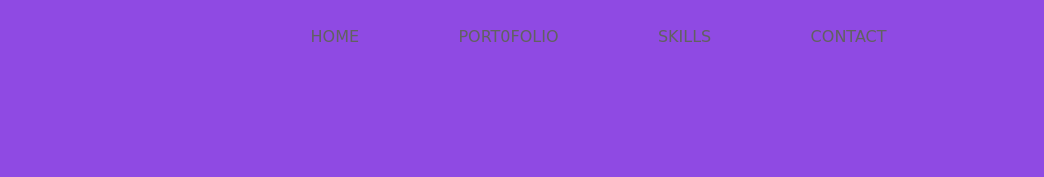
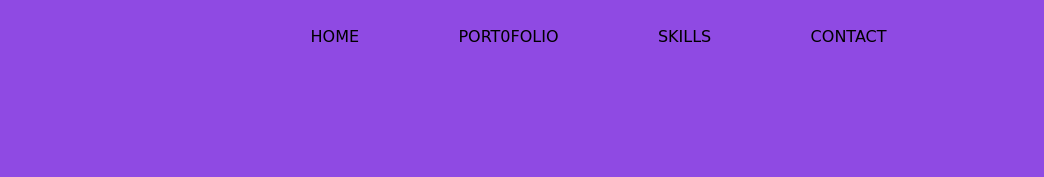
Before and after one commit to kodeman274/hilman-webprofil, a plain HTML site: page index.html in a window 1280 px wide. Shown: the top 177 px of the page, 236-1280 px from the left. Drawn offline with nearby package versions, Linux system fonts and the light colour scheme; a web font is replaced by a local one.

Commit message:
Update style.css

```diff
--- a/style.css
+++ b/style.css
@@ -195,7 +195,7 @@ header .container nav {
 }
 
 header .container nav a {
-  color: #616161;
+  color: #0a0606
   text-decoration: none;
   -webkit-transition: .5s;
   transition: .5s;
```
